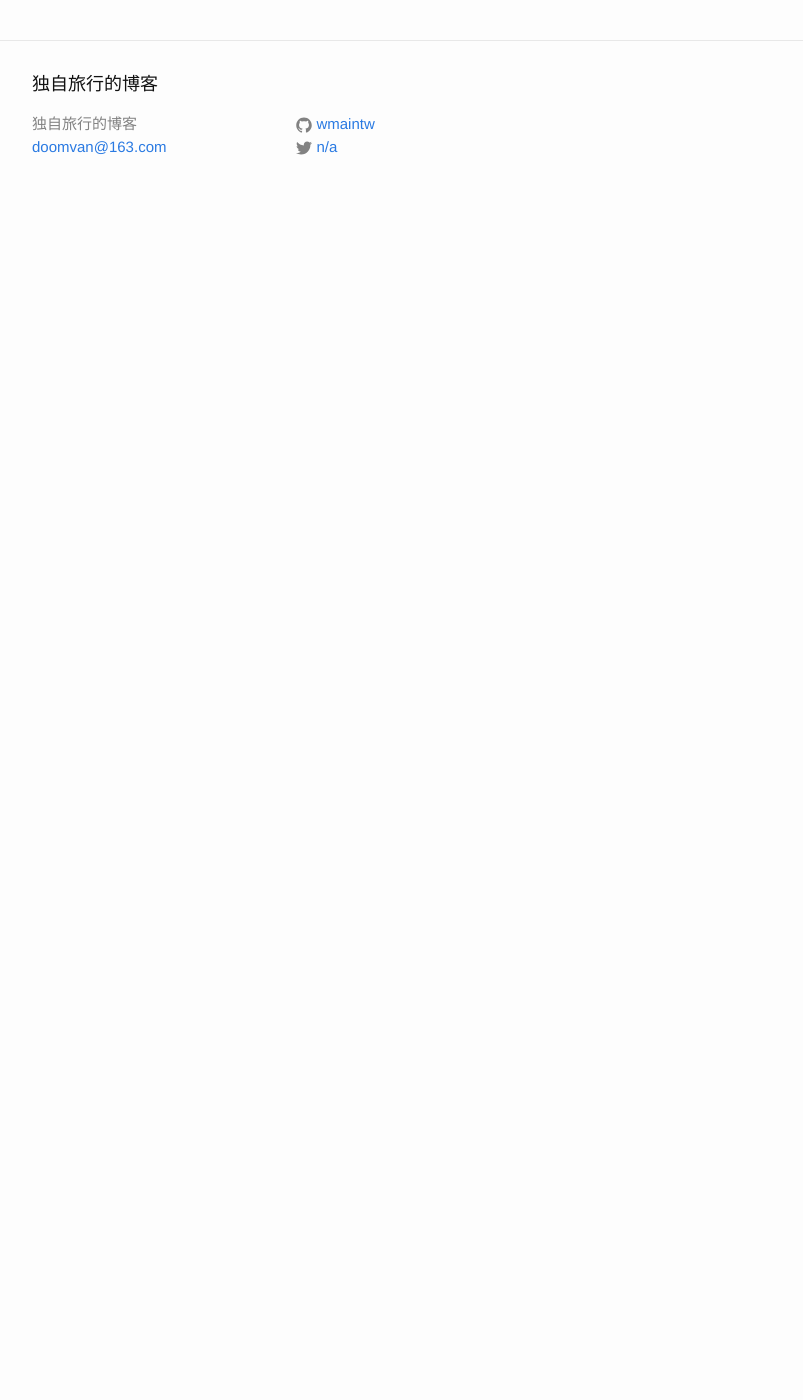
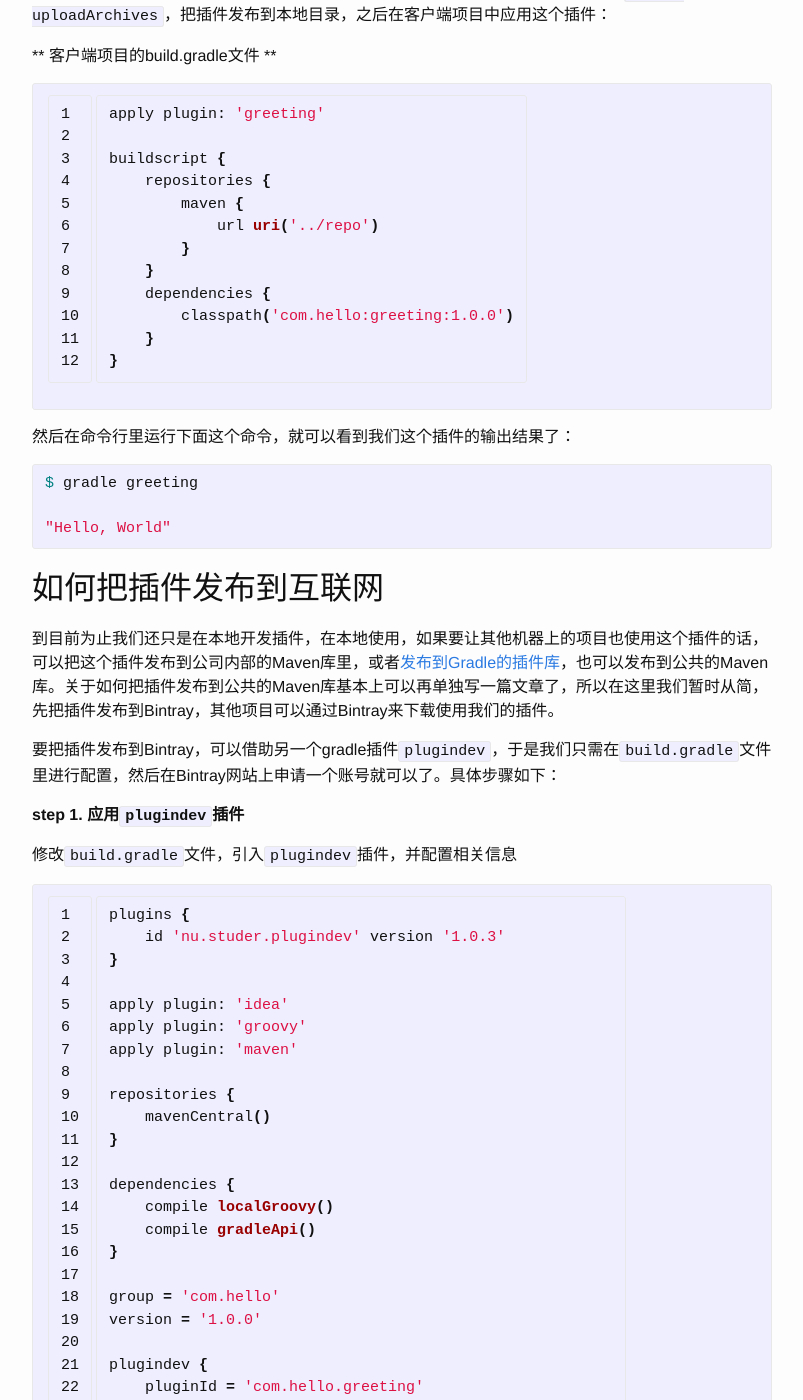
Before and after one commit to wmaintw/wmaintw.github.io, a Jekyll site: the page built from _posts/2015-03-14-gradle-custom-plugin.md, in a window 1280 px wide and 1400 px high, scrolled down 2788 px. Shown: the whole window, without its empty margins (238-1041 px from the left). Built offline with Jekyll 4.4.1, drawn with Linux system fonts in a browser that asks for light colours; before the commit the page ends 3006 px from its top, so only the background shows below that; some of the changed text lies outside the part shown.

Commit message:
gradle custom plugin, 2nd commit

````diff
--- a/_posts/2015-03-14-gradle-custom-plugin.md
+++ b/_posts/2015-03-14-gradle-custom-plugin.md
@@ -16,7 +16,7 @@ category: tech
 
 首先，让我们给Gradle插件新建一个项目，由于Gradle的语法是基于Groovy的，所以这个项目也得是Groovy的项目。创建好的项目结构如下图所示。
 
-{{site.url}}/assets/project.png
+![项目结构]({{site.url}}/assets/2015-03/project.jpg)
 
 在这个新建的项目中，有几个地方值得注意：
 
@@ -24,7 +24,7 @@ category: tech
 
 这个文件是插件自身的构建脚本，我们需要应用一些插件，设置插件的依赖，还有就是指定插件的`group`和`version`，代码如下所示：
 
-```groovy
+{% highlight groovy linenos %}
 apply plugin: 'idea'
 apply plugin: 'groovy'
 apply plugin: 'maven'
@@ -48,27 +48,27 @@ uploadArchives {
         }
     }
 }
-```
+{% endhighlight %}
 
 为了方便调试，通过运行下面这个命令，我们可以把构建好的插件先暂时放到本地的某个目录里(和当前插件根目录平级的名为repo的目录)，当插件开发完毕之后再来修改配置，把插件发布到互联网上。
 
-```sh
+{% highlight sh %}
 $ gradle uploadArchives
-```
+{% endhighlight %}
 
 **greeting.properties**
 
 在项目的`src/main/META-INF/gradle-plugins`目录下，有一个`greeting.properties`文件，这个文件的文件名是插件的名字，文件内容只有一行代码，用来指定当前插件的实现类，在运行这个插件的时候，gradle就可以从这里读取到这些信息。
 
-```properties
+{% highlight text linenos %}
 implementation-class=com.hello.GreetingPlugin
-```
+{% endhighlight %}
 
 **GreetingPlugin.groovy**
 
 这个文件就是插件的实现类，它的内容如下：
 
-```groovy
+{% highlight groovy linenos %}
 package com.hello
 
 import com.hello.GreetingConfigurationExtension
@@ -80,11 +80,11 @@ class GreetingPlugin implements Plugin<Project> {
     void apply(Project project) {
         // write your custom code here
         project.task("greeting") << {
-            println "Hello World"
+            println "Hello, World"
         }
     }
 }
-```
+{% endhighlight %}
 
 在`apply`方法中，我们调用gradle的`project`对象，定义了一个名为`greeting`的task，这个task的功能就是输出一句"Hello World"
 
@@ -94,7 +94,7 @@ class GreetingPlugin implements Plugin<Project> {
 
 ** 客户端项目的build.gradle文件 **
 
-```groovy
+{% highlight groovy linenos %}
 apply plugin: 'greeting'
 
 buildscript {
@@ -107,13 +107,118 @@ buildscript {
         classpath('com.hello:greeting:1.0.0')
     }
 }
-```
+{% endhighlight %}
+
 然后在命令行里运行下面这个命令，就可以看到我们这个插件的输出结果了：
 
-```sh
+{% highlight sh %}
 $ gradle greeting
 
 "Hello, World"
-```
+{% endhighlight %}
 
 ## 如何把插件发布到互联网
+
+到目前为止我们还只是在本地开发插件，在本地使用，如果要让其他机器上的项目也使用这个插件的话，可以把这个插件发布到公司内部的Maven库里，或者[发布到Gradle的插件库][1]，也可以发布到公共的Maven库。关于如何把插件发布到公共的Maven库基本上可以再单独写一篇文章了，所以在这里我们暂时从简，先把插件发布到Bintray，其他项目可以通过Bintray来下载使用我们的插件。
+
+要把插件发布到Bintray，可以借助另一个gradle插件`plugindev`，于是我们只需在`build.gradle`文件里进行配置，然后在Bintray网站上申请一个账号就可以了。具体步骤如下：
+
+**step 1. 应用`plugindev`插件**
+
+修改`build.gradle`文件，引入`plugindev`插件，并配置相关信息
+
+{% highlight groovy linenos %}
+plugins {
+    id 'nu.studer.plugindev' version '1.0.3'
+}
+
+apply plugin: 'idea'
+apply plugin: 'groovy'
+apply plugin: 'maven'
+
+repositories {
+    mavenCentral()
+}
+
+dependencies {
+    compile localGroovy()
+    compile gradleApi()
+}
+
+group = 'com.hello'
+version = '1.0.0'
+
+plugindev {
+    pluginId = 'com.hello.greeting'
+    pluginName = 'greeting'
+    pluginImplementationClass 'com.hello.GreetingPlugin'
+    pluginDescription 'Gradle plugin that ...'
+    pluginLicenses 'Apache-2.0'
+    pluginTags 'greeting', 'hello'
+    authorId 'your (githut) id'
+    authorName 'your name'
+    authorEmail 'your email'
+    projectUrl 'http://your/project/url'
+    projectIssuesUrl 'http://your/project/issues'
+    projectVcsUrl 'http://your/project/vcs'
+    projectInceptionYear '2015'
+    done()
+}
+
+bintray {
+    user = "your bintray username"
+    key = "your bintray api key"
+    pkg.repo = 'maven'
+}
+{% endhighlight %}
+
+关于`plugindev`的详细使用方法及其配置，请[参考这里][2]
+
+**step 2. 申请Bintray账号**
+
+上一步当中有一部分是Bintray的配置，这需要一个Bintray的账号，如果你还没有账号，那就赶紧去[注册一个][3]吧。访问速度有点慢，翻墙会快点。
+
+*账号注册完毕后，在编辑个人信息的页面里可以看到自己的Bintray api key*
+
+**step 3. 发布到Bintray**
+
+如果上面的步骤都设置正确了的话，现在只需要运行一个gradle的task就可以把插件发布到Bintray了：
+
+{% highlight sh %}
+$ gradle publishPluginToBintray
+{% endhighlight %}
+
+**step 4. 在客户端项目通过Bintray使用插件**
+
+插件发布到Bintray之后，就只差最后一步了，那就是在客户端项目进行少量的配置，通过Bintray获取到插件并使用。修改客户端项目的`build.gradle`文件：
+
+{% highlight groovy linenos %}
+apply plugin: "greeting"
+
+buildscript {
+    repositories {
+        maven {
+            url "http://dl.bintray.com/your-bintray-name/maven"
+        }
+        mavenCentral()
+    }
+    dependencies {
+        classpath(
+                'com.hello:hello.greeting:1.0.0'
+        )
+    }
+}
+{% endhighlight %}
+
+在命令行里运行下面这个命令，就能看到我们通过Bintray下载的插件已经能正常工作了：
+
+{% highlight sh %}
+$ gradle greeting
+
+"Hello, World"
+{% endhighlight %}
+
+
+[1]:http://plugins.gradle.org/submit
+[2]:https://github.com/etiennestuder/gradle-plugindev-plugin
+[3]:https://bintray.com
````
Also changed, not shown: Gemfile (deleted, +0 -7 lines), Gemfile.lock (deleted), assets/2015-03/project.jpg (added), assets/build.png (deleted), assets/project.png (deleted).
